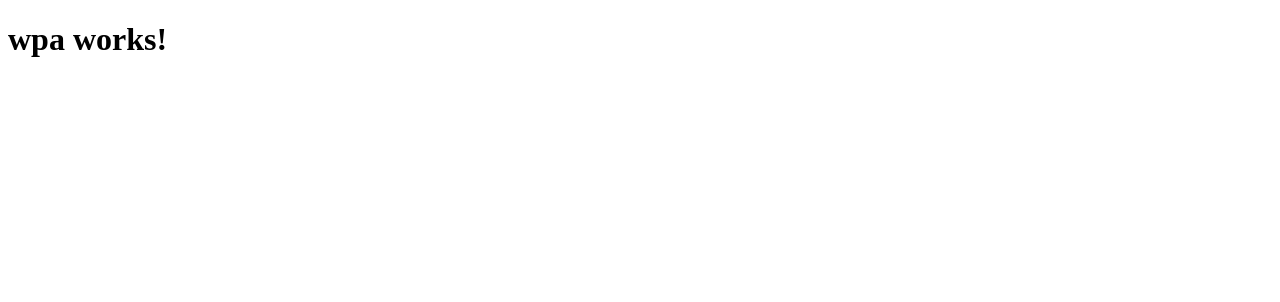
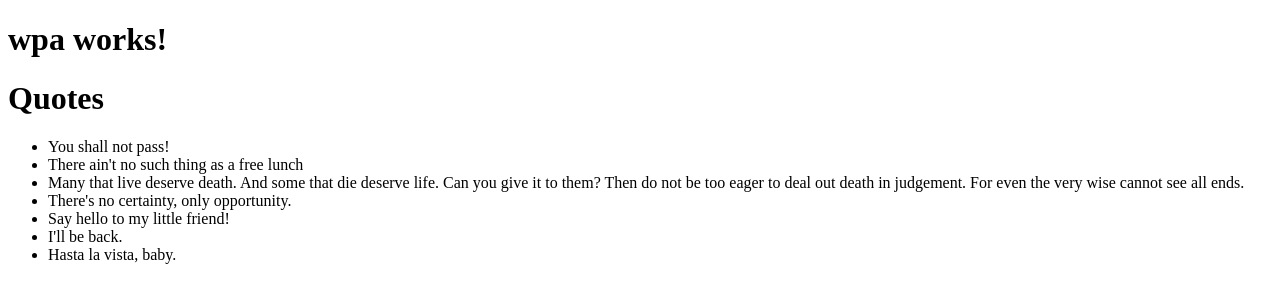
Before and after one commit to AgileLabs/wiseparrot, an Angular app: page /quotes in a window 1280 px wide. Before the commit this address led to /. Shown: the top 302 px of the page. Built offline with nearby package versions, Linux system fonts and the light colour scheme.

Commit message:
Created the quotes feature

```diff
--- a/src/app/app-routing.module.ts
+++ b/src/app/app-routing.module.ts
@@ -1,10 +1,12 @@
 import { NgModule } from '@angular/core';
 import { Routes, RouterModule } from '@angular/router';
 
+import { QuotesComponent } from './quotes/quotes.component';
+
 const routes: Routes = [
   {
-    path: '',
-    children: []
+    path: 'quotes',
+    component: QuotesComponent
   }
 ];
 
--- /dev/null
+++ b/src/app/quotes/quote.service.ts
@@ -0,0 +1,22 @@
+import { Injectable } from '@angular/core';
+
+import { Quote } from './shared/quote.model';
+import { QUOTES } from './shared/quotes.database';
+
+@Injectable()
+export class QuoteService {
+
+  private quotes: Quote[];
+
+  constructor() {
+    this.init();
+  }
+
+  getQuotes(): Quote[] {
+    return this.quotes;
+  }
+
+  private init(): void {
+    this.quotes = QUOTES;
+  }
+}
--- /dev/null
+++ b/src/app/quotes/quotes.component.html
@@ -0,0 +1,8 @@
+<div class="container">
+  <h1>Quotes</h1>
+</div>
+<div class="container">
+  <ul>
+    <li *ngFor="let quote of quotes">{{ quote.text }}</li>
+  </ul>
+</div>
--- /dev/null
+++ b/src/app/quotes/quotes.component.ts
@@ -0,0 +1,20 @@
+import { Component, OnInit } from '@angular/core';
+
+import { Quote } from './shared/quote.model';
+import { QuoteService } from './quote.service';
+
+@Component({
+  selector: 'wpa-quotes',
+  templateUrl: './quotes.component.html',
+  styleUrls: ['./quotes.component.css']
+})
+export class QuotesComponent implements OnInit {
+
+  quotes: Quote[];
+
+  constructor(private quoteService: QuoteService) {}
+
+  ngOnInit() {
+    this.quotes = this.quoteService.getQuotes();
+  }
+}
```
Also changed, not shown: src/app/app.module.ts (+6 -2 lines), src/app/quotes/quotes.component.css (added).
